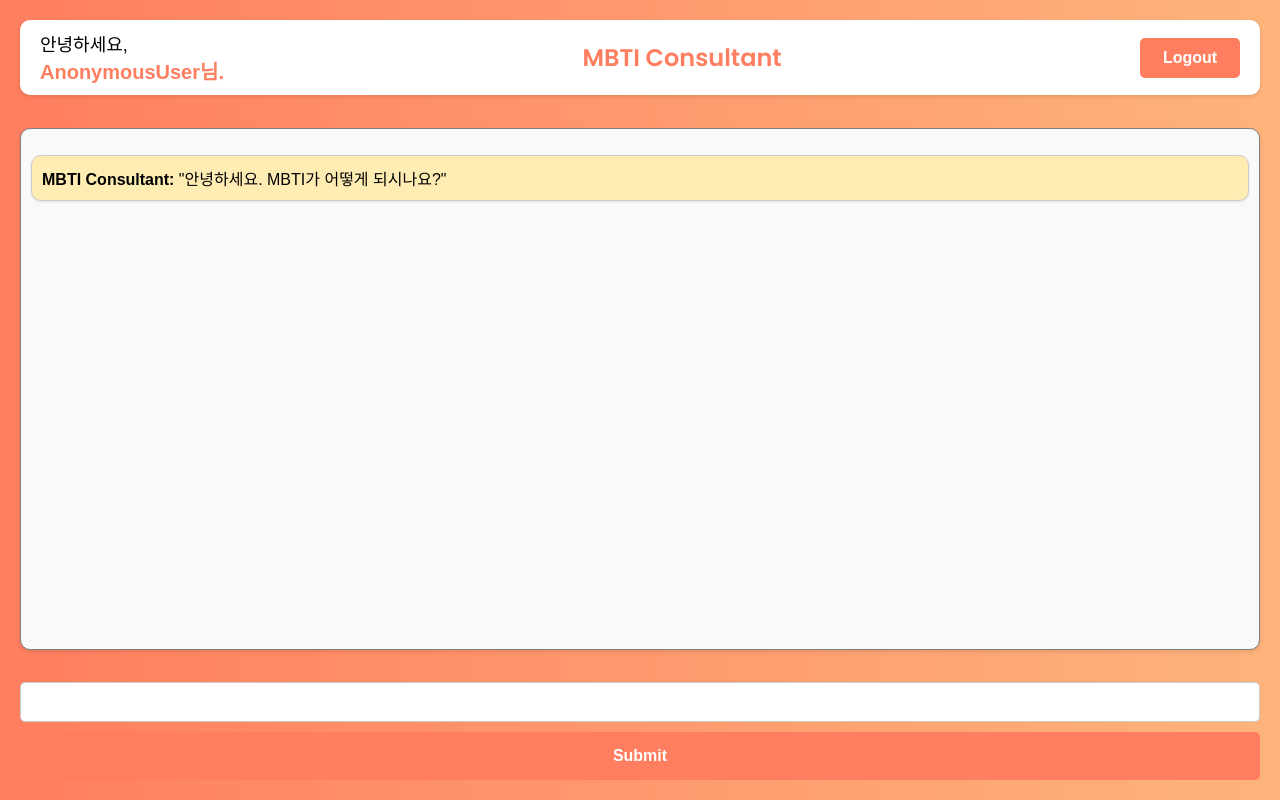
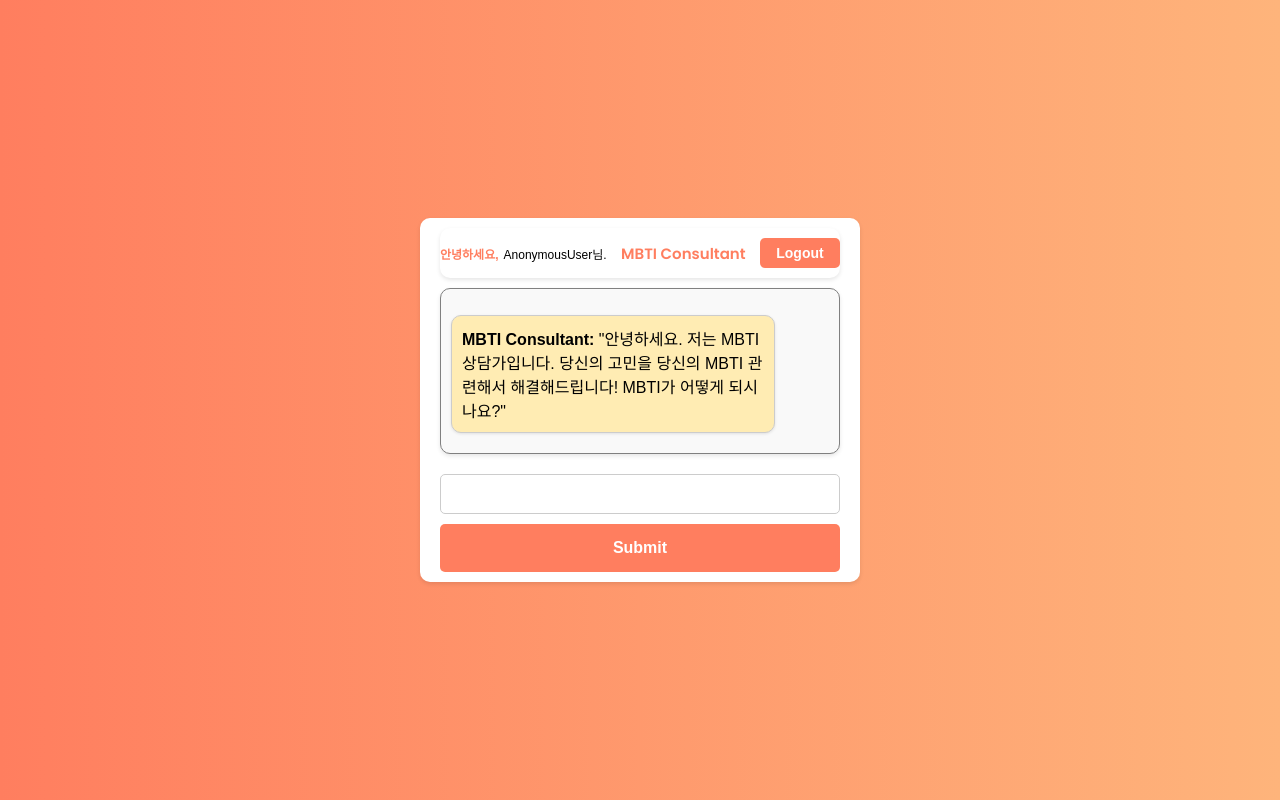
Before and after one commit to Jeonggon-Kim/MBTI_Consultant, a Django app: template templates/main.html in a window 1280 px wide. Run offline with Django 5.2, Linux system fonts and the light colour scheme; the template is opened without the code that fills it, so the values that code supplies are empty.

Commit message:
메인페이지 css 수정:

```diff
--- a/templates/main.html
+++ b/templates/main.html
@@ -16,35 +16,46 @@
             height: 100vh;
             display: flex;
             flex-direction: column;
-            justify-content: space-between;
+            justify-content: center;
+            align-items: center;
+        }
+        .chat-wrapper {
+            background-color: #ffffff;
+            width: 100%;
+            max-width: 400px;
+            border-radius: 10px;
+            box-shadow: 0 2px 4px rgba(0, 0, 0, 0.1);
+            padding: 10px 20px;
         }
         .header {
             background-color: #ffffff;
-            padding: 10px 20px;
+            padding: 10px 0;
             display: flex;
             align-items: center;
             justify-content: space-between;
             box-shadow: 0 2px 4px rgba(0, 0, 0, 0.1);
             border-radius: 10px;
+            margin-bottom: 10px;
+            width: 100%;
         }
         .header .logo {
             font-family: 'Poppins', sans-serif;
-            font-size: 24px;
+            font-size: 15px;
             color: #ff7e5f;
             text-decoration: none;
         }
         .header .greeting {
             display: flex;
-            flex-direction: column;
+            align-items: center;
+            margin: 0;
+            font-size: 12px;
+            font-weight: bold;
+            color: #ff7e5f;
         }
-        .header .greeting p {
-            margin: 0;
-            font-size: 18px;
-        }
-        .header .greeting p.bold {
-            font-weight: bold;
-            font-size: 20px;
-            color: #ff7e5f;
+        .header .greeting span {
+            color: black;
+            font-weight: normal;
+            margin-left: 5px;
         }
         .header form {
             margin: 0;
@@ -55,10 +66,10 @@
             background-color: #ff7e5f;
             color: white;
             border: none;
-            height: 40px;
-            width: 100px;
+            height: 30px;
+            width: 80px;
             cursor: pointer;
-            font-size: 16px;
+            font-size: 14px;
             font-weight: bold;
             border-radius: 5px;
             transition: background-color 0.3s ease;
@@ -72,7 +83,7 @@
             border: 1px solid gray;
             padding: 10px;
             background-color: #f9f9f9;
-            margin: 20px 0;
+            margin-bottom: 20px;
             flex-grow: 1;
             border-radius: 10px;
             box-shadow: 0 2px 4px rgba(0, 0, 0, 0.1);
@@ -83,12 +94,25 @@
             margin-bottom: 10px;
             border-radius: 10px;
             box-shadow: 0 1px 3px rgba(0, 0, 0, 0.1);
+            display: inline-block;
+            max-width: 80%;
+            word-wrap: break-word;
         }
         .user-message {
             background-color: #e1f5fe;
+            text-align: right;
+            margin-left: auto;
+            margin-right: 0;
+            float: right;
+            clear: both;
         }
         .chatbot-message {
             background-color: #ffecb3;
+            text-align: left;
+            margin-right: auto;
+            margin-left: 0;
+            float: left;
+            clear: both;
         }
         form .form-control {
             height: 40px;
@@ -135,15 +159,11 @@
             100% { transform: rotate(360deg); }
         }
     </style>
-
-
 </head>
 <body>
+    <div class="chat-wrapper">
         <div class="header">
-        <div class="greeting">
-            <p>안녕하세요,</p>
-            <p class="bold">{{ user }}님.</p>
-        </div>
+            <p class="greeting">안녕하세요, <span>{{ user }}님.</span></p>
             <a href="/" class="logo">MBTI Consultant</a>
             <form action="/logout" method="post">
                 {% csrf_token %}
@@ -152,10 +172,10 @@
         </div>
 
         <div id="chat-container" class="chat-container">
-        <p class="chatbot-message"><span style="font-weight:bold">MBTI Consultant:</span> "안녕하세요. MBTI가 어떻게 되시나요?"</p>
+            <p class="chatbot-message"><span style="font-weight:bold">MBTI Consultant:</span> "안녕하세요. 저는 MBTI 상담가입니다. 당신의 고민을 당신의 MBTI 관련해서 해결해드립니다! MBTI가 어떻게 되시나요?"</p>
             {% for chat in chats %}
-        <p class="user-message"><span style="font-weight:bold">You:</span> {{ chat.prompt }}</p>
-        <p class="chatbot-message"><span style="font-weight:bold">MBTI Consultant:</span> {{ chat.response }}</p>
+            <div class="user-message"><span style="font-weight:bold">You:</span> {{ chat.prompt }}</div>
+            <div class="chatbot-message"><span style="font-weight:bold">MBTI Consultant:</span> {{ chat.response }}</div>
             {% endfor %}
         </div>
         <form id="chat-form" method="post" onsubmit="return handleSubmit(event);">
@@ -164,6 +184,7 @@
             <button type="submit" class="btn btn-primary mt-3">Submit</button>
             <div id="loader" class="loader"></div>
         </form>
+    </div>
 
     <script>
         function handleSubmit(event) {
```
Also changed, not shown: mbtichat/views.py (+2 -5 lines). Lines whose indentation alone changed are shown as unchanged.
